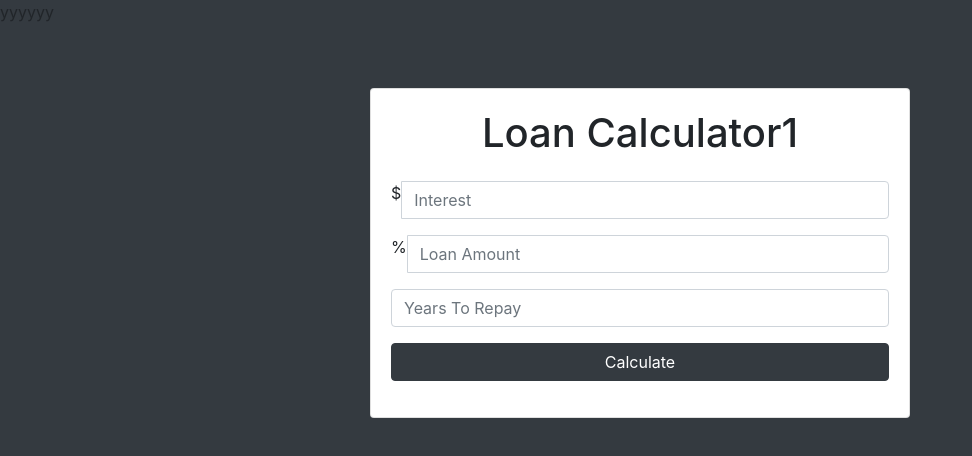
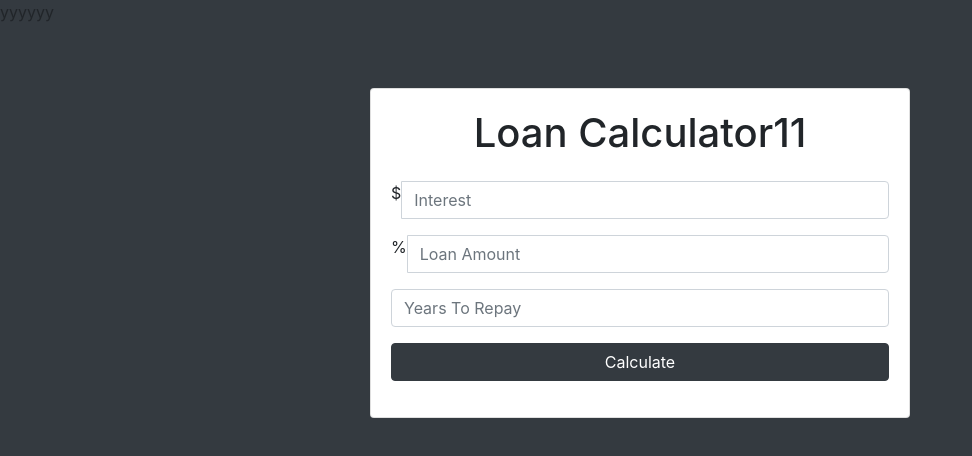
Before and after one commit to Satpetrosy/Loancalculator, a plain HTML site: page index.html in a window 1280 px wide. Shown: the whole page, without its empty margins (0-972 px from the left). Drawn offline with nearby package versions, Linux system fonts and the light colour scheme.

Commit message:
Update index.html

```diff
--- a/index.html
+++ b/index.html
@@ -23,7 +23,7 @@
       <div class="row">
         <div class="col-md-6 mx-auto">
           <div class="card card-body text-center mt-5">
-            <h1 class="heding display-5 pb-3">Loan Calculator1</h1>
+            <h1 class="heding display-5 pb-3">Loan Calculator11</h1>
             <form id="loan-form">
               <div class="form-group">
                 <div class="input-group">
```
